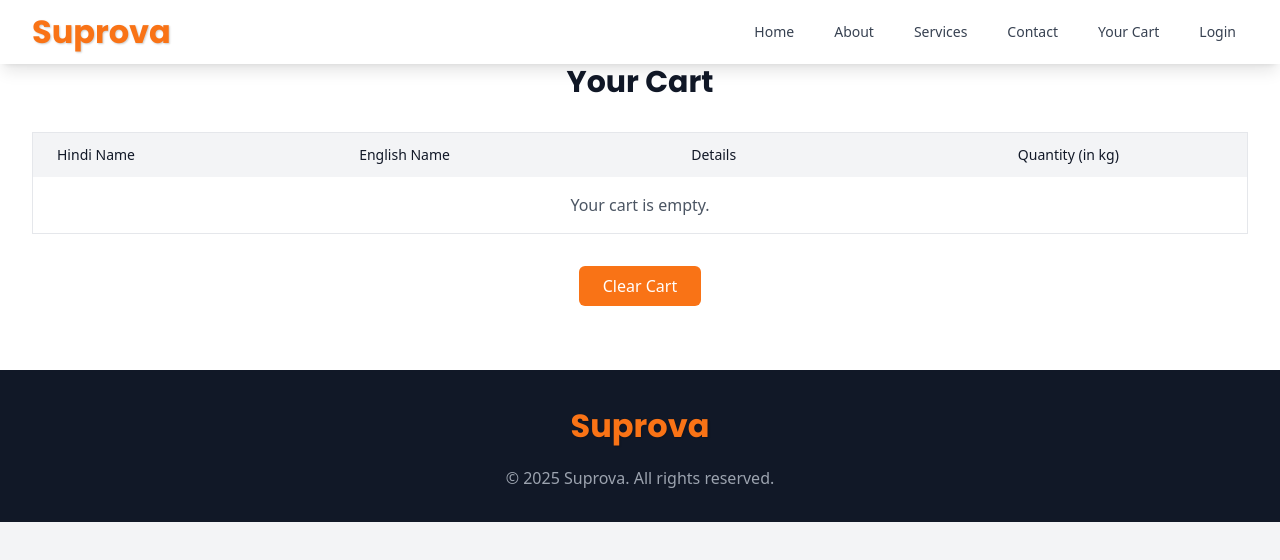
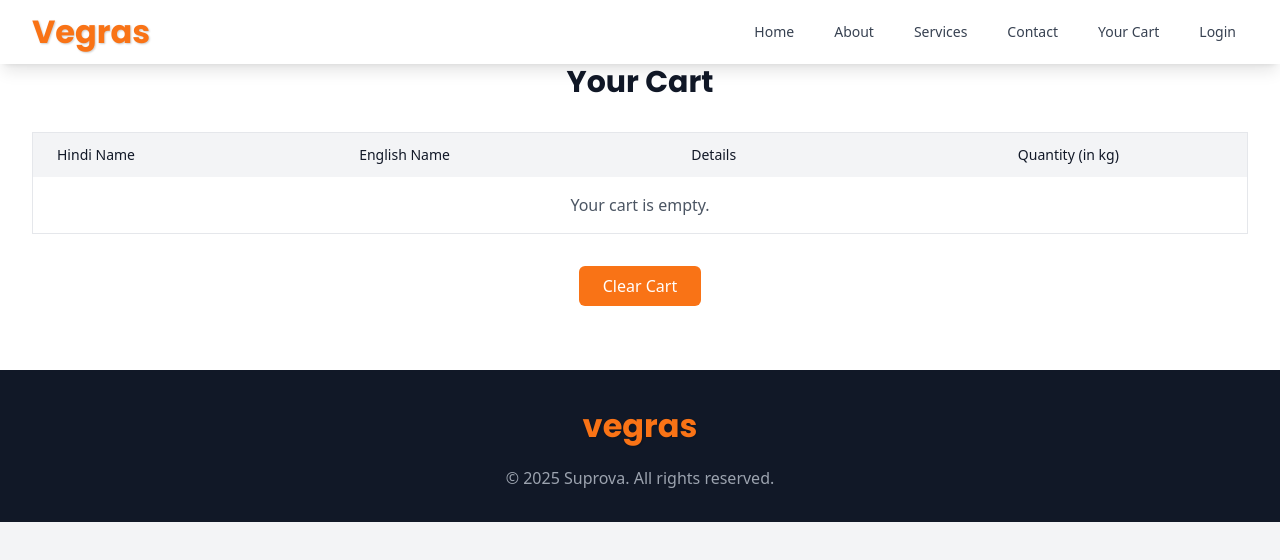
Before and after one commit to Bhaskar-4444/Lokart, a plain HTML site: page cart.html in a window 1280 px wide. Drawn offline with nearby package versions, Linux system fonts and the light colour scheme; no server answers.

Commit message:
Update cart.html

```diff
--- a/cart.html
+++ b/cart.html
@@ -3,7 +3,7 @@
 <head>
     <meta charset="UTF-8">
     <meta name="viewport" content="width=device-width, initial-scale=1.0">
-    <title>Suprova - Your Cart</title>
+    <title>Vegras - Your Cart</title>
     <script src="https://cdn.tailwindcss.com"></script>
     <link rel="stylesheet" href="https://fonts.googleapis.com/css2?family=Poppins:wght@400;700&display=swap">
     <style>
@@ -55,7 +55,7 @@
         <div class="max-w-7xl mx-auto px-4 sm:px-6 lg:px-8">
             <div class="flex justify-between h-16">
                 <div class="flex items-center">
-                    <div class="logo">Suprova</div>
+                    <div class="logo">Vegras</div>
                 </div>
                 <div class="flex items-center space-x-4">
                     <a href="index.html#home" class="text-gray-700 hover:text-orange-500 px-3 py-2 rounded-md text-sm font-medium">Home</a>
@@ -121,7 +121,7 @@
     <footer class="bg-gray-900 text-white py-8">
         <div class="max-w-7xl mx-auto px-4 sm:px-6 lg:px-8">
             <div class="flex flex-col items-center">
-                <div class="logo mb-4">Suprova</div>
+                <div class="logo mb-4">vegras</div>
                 <p class="text-gray-400 text-center">© 2025 Suprova. All rights reserved.</p>
             </div>
         </div>
```
